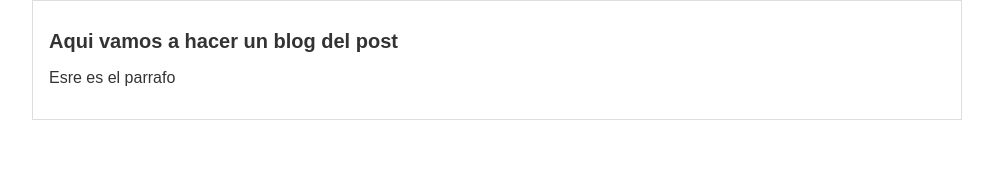
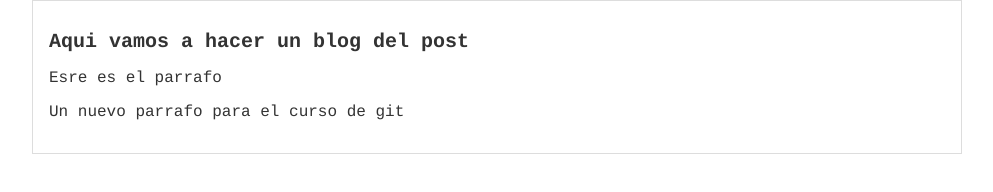
Before and after one commit to camilobetan15/hyperblog, a plain HTML site: page index.html in a window 1280 px wide. Shown: the whole page, without its empty margins (143-1136 px from the left). Drawn offline with Linux system fonts and the light colour scheme.

Commit message:
cambio de contenido y una mejor tipografia

```diff
--- a/css/style.css
+++ b/css/style.css
@@ -1,6 +1,6 @@
 body{
     text-align: center;
-    font-family: Arial;
+    font-family: Courier;
     color: #333;
     font-size: 16px;
     margin: 0;
--- a/index.html
+++ b/index.html
@@ -12,6 +12,7 @@
         <div id="post">
             <h1>Aqui vamos a hacer un blog del post</h1>
             <p>Esre es el parrafo</p>
+            <p>Un nuevo parrafo para el curso de git</p>
         </div>
     </div>
 </body>
```
